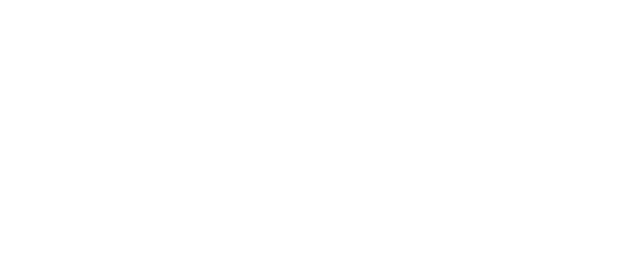
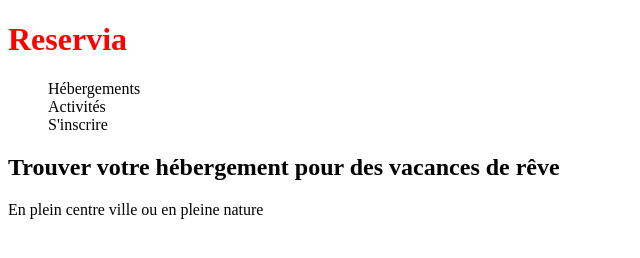
Before and after one commit to Matthias57/Projet2, a plain HTML site: page index.html in a window 1280 px wide. Shown: the whole page, without its empty margins (0-640 px from the left). Drawn offline with Linux system fonts and the light colour scheme.

Commit message:
mise en place header

```diff
--- a/index.css
+++ b/index.css
@@ -2,3 +2,8 @@ h1
 {
     color: red;
 }
+
+ul
+{
+    list-style: none;
+}
--- a/index.html
+++ b/index.html
@@ -4,10 +4,19 @@
     <meta charset="UTF-8">
     <meta name="viewport" content="width=device-width, initial-scale=1.0">
     <link rel="stylesheet" href="index.css">
-    <title>Document</title>
+    <title>Site de résevation</title>
 </head>
 <body>
-    <head></head>
+    <header>
+        <h1>Reservia</h1>
+            <ul>
+                <li>Hébergements</li>
+                <li>Activités</li>
+                <li>S'inscrire</li>
+            </ul>
+        <h2>Trouver votre hébergement pour des vacances de rêve</h2>
+        <p>En plein centre ville ou en pleine nature</p>
+    </header>
     <section></section>
     <section></section>
     <section></section>
```
